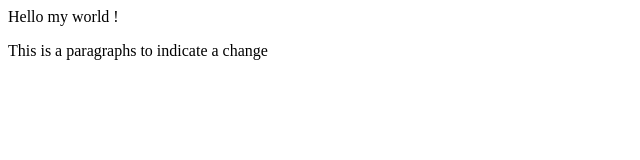
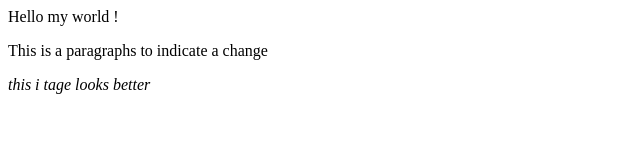
Before and after one commit to henloy77/learning_git, a plain HTML site: page index.html in a window 1280 px wide. Shown: the whole page, without its empty margins (0-640 px from the left). Drawn offline with Linux system fonts and the light colour scheme.

Commit message:
updated in main index.html with a new i tag

```diff
--- a/index.html
+++ b/index.html
@@ -1,4 +1,5 @@
 <div>
     Hello my world !
     <p>This is a paragraphs to indicate a change</p>
+    <i> this i tage looks better</i>
 </div>
```
